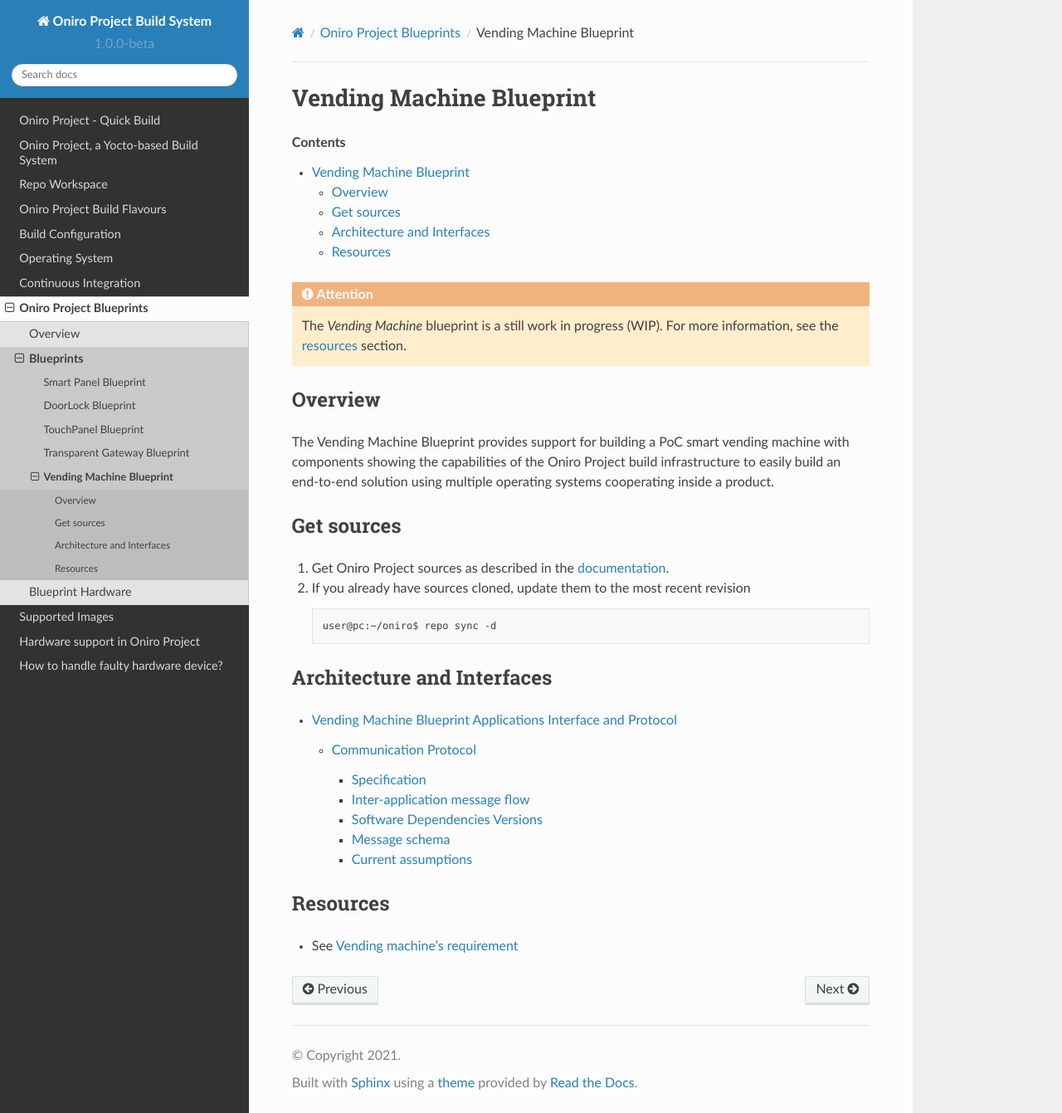
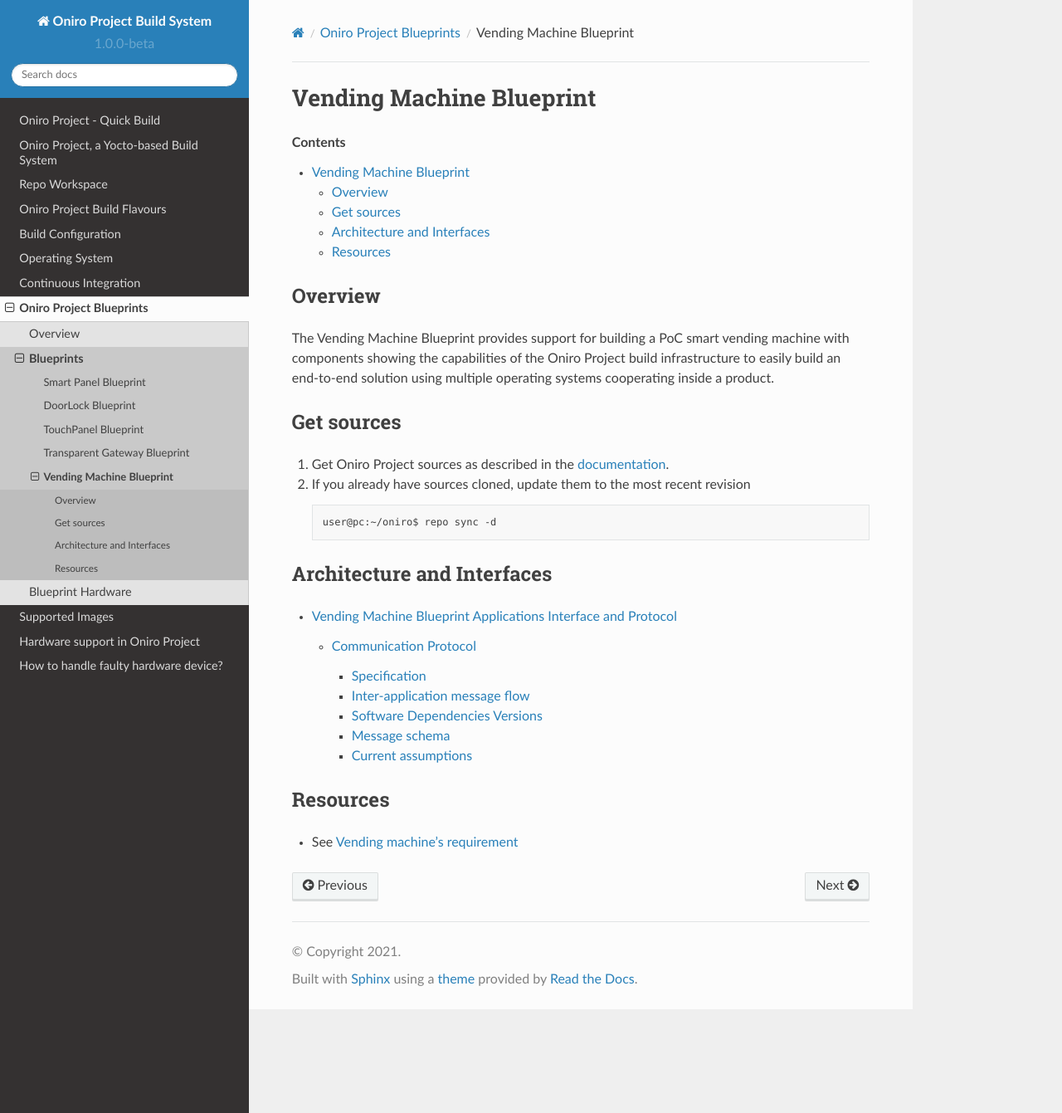
Before and after one commit to alema-r/Alessandro-Marcolini-Oniro, a Sphinx documentation site: the page built from docs/blueprints/vending-machine.rst, in a window 1280 px wide and 1341 px high. Shown: the whole window at 83% size. Built offline with Sphinx 7.4.7 and the Read the Docs theme 2.0.0, drawn with Linux system fonts in a browser that asks for light colours.

Commit message:
docs/vending-machine: Format and remove notice
Format lines to have a reasonable maximum number of characters and
remove notice of work in progress - the blueprint has now a full first
implementation.

Signed-off-by: Andrei Gherzan <andrei.gherzan@huawei.com>

```diff
--- a/docs/blueprints/vending-machine.rst
+++ b/docs/blueprints/vending-machine.rst
@@ -10,21 +10,19 @@
 .. contents::
    :depth: 4
 
-.. attention::
-   The `Vending Machine` blueprint is a still work in progress (WIP). For
-   more information, see the :ref:`resources <ResourcesVM>` section.
-
 Overview
 ********
 
-The Vending Machine Blueprint provides support for building a PoC smart vending machine
-with components showing the capabilities of the |main_project_name| build infrastructure to easily
-build an end-to-end solution using multiple operating systems cooperating inside a product.
+The Vending Machine Blueprint provides support for building a PoC smart vending
+machine with components showing the capabilities of the |main_project_name|
+build infrastructure to easily build an end-to-end solution using multiple
+operating systems cooperating inside a product.
 
 Get sources
 ***********
 #.
-   Get |main_project_name| sources as described in the :ref:`documentation <OniroQuickBuild>`.
+   Get |main_project_name| sources as described in the :ref:`documentation
+   <OniroQuickBuild>`.
 
 #.
    If you already have sources cloned, update them to the most recent revision
```
